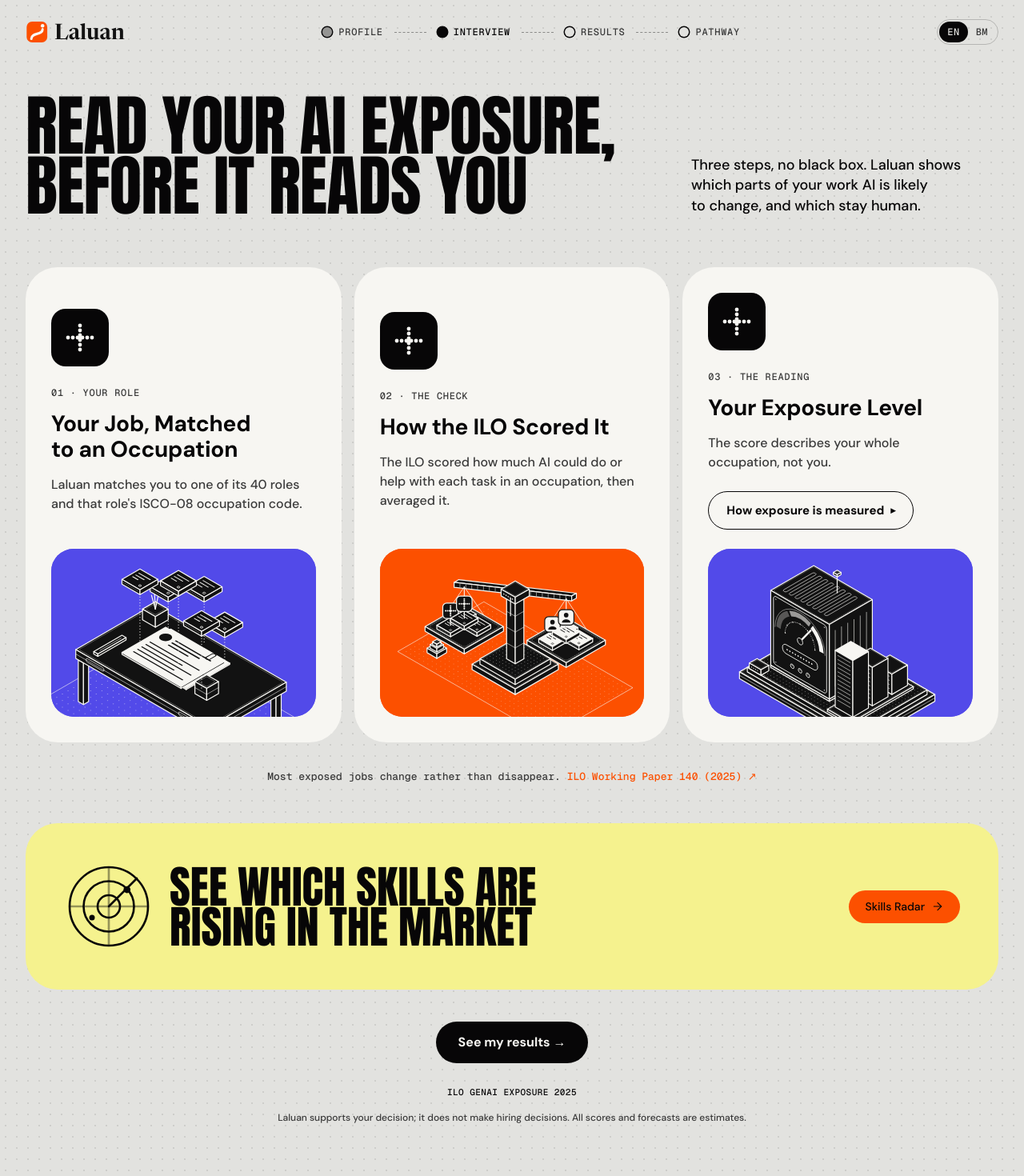
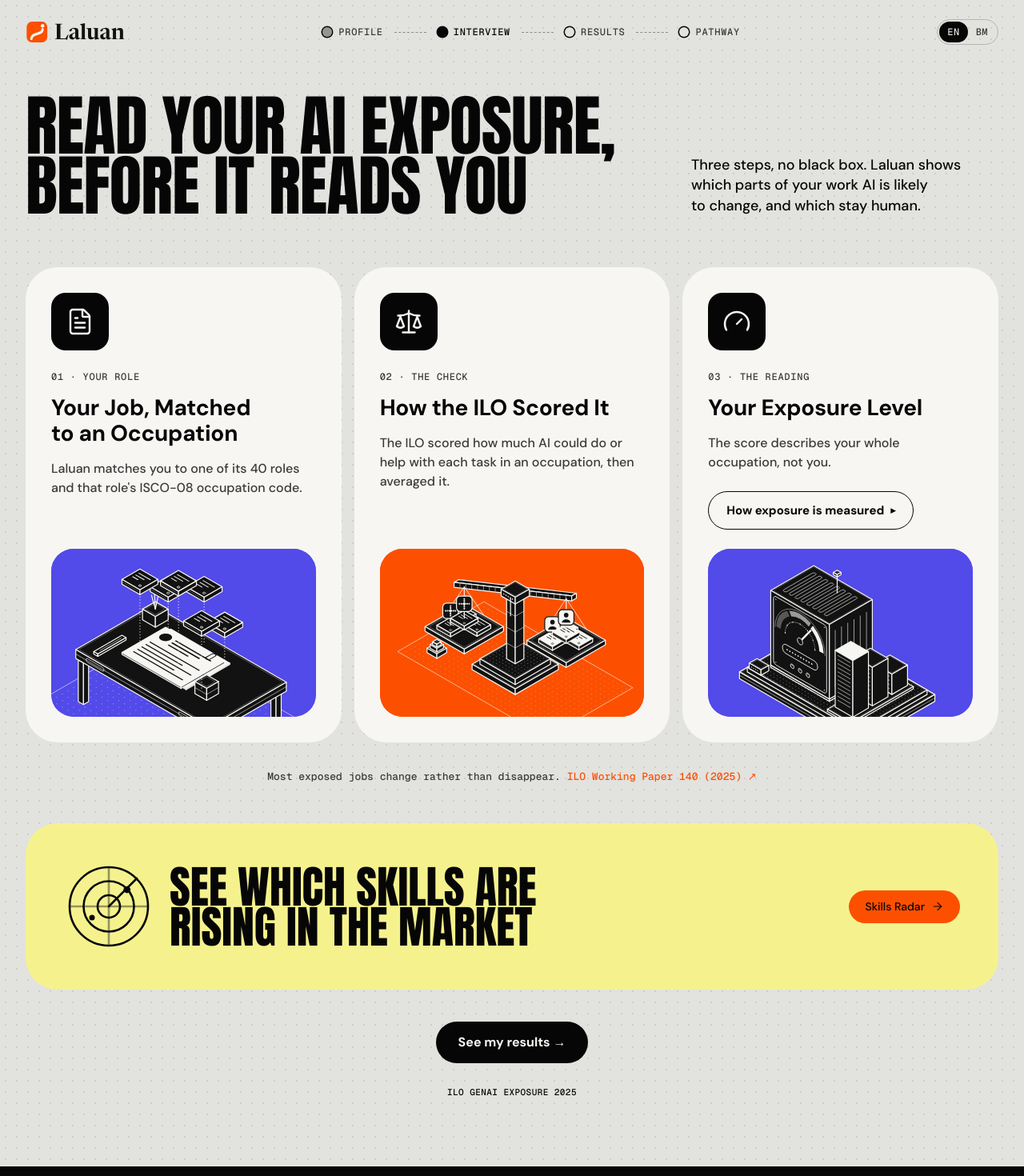
Before and after one commit to Jie-coder/hoo-lee-sheet-sdc2026, a Next.js app: page /exposure-intro in a window 1280 px wide. Shown: the top 1470 px of the page at 80% size. Built offline with nearby package versions, Linux system fonts and the light colour scheme.

Commit message:
Exposure intro: top-align card text, distinct lucide icons (FileText/Scale/Gauge), drop on-page decision line (footer keeps it)

```diff
--- a/src/components/caldera.tsx
+++ b/src/components/caldera.tsx
@@ -62,6 +62,7 @@ export function SourceRow({
   howOnClick,
   howLabel,
   className,
+  showDecisionLine = true,
 }: {
   sources?: readonly SourceRowItem[];
   howHref?: string;
@@ -69,6 +70,8 @@ export function SourceRow({
   howOnClick?: () => void;
   howLabel?: string;
   className?: string;
+  /** Hide the "supports your decision" line where the footer already shows it. */
+  showDecisionLine?: boolean;
 }) {
   const { t } = useT();
   const howText = `${howLabel ?? t("results.howNumbers")} →`;
@@ -111,9 +114,11 @@ export function SourceRow({
           ) : null}
         </div>
       )}
-      <p className="leading-relaxed">
-        {t("sourceRow.decisionLine")} {t("sourceRow.estimatesLine")}
-      </p>
+      {showDecisionLine && (
+        <p className="leading-relaxed">
+          {t("sourceRow.decisionLine")} {t("sourceRow.estimatesLine")}
+        </p>
+      )}
     </div>
   );
 }
--- a/src/components/exposure-intro-step.tsx
+++ b/src/components/exposure-intro-step.tsx
@@ -23,7 +23,7 @@ export function ExposureIntroStep() {
             {t("exposureIntro.seeResults")}
           </Link>
         </div>
-        <SourceRow className="items-center text-center" sources={[{ label: t("exposure.sourceIlo") }]} />
+        <SourceRow showDecisionLine={false} className="items-center text-center" sources={[{ label: t("exposure.sourceIlo") }]} />
       </div>
     </main>
   );
--- a/src/components/exposure-intro.tsx
+++ b/src/components/exposure-intro.tsx
@@ -4,6 +4,7 @@
 "use client";
 
 import Link from "next/link";
+import { FileText, Gauge, Scale } from "lucide-react";
 import { PageHero } from "@/components/caldera";
 import { useT } from "@/lib/i18n";
 import type { MessageKey } from "@/lib/i18n-messages";
@@ -17,21 +18,35 @@ const ROWS: ReadonlyArray<{
   { n: 3, panel: "violet" },
 ];
 
+const ICONS = { 1: FileText, 2: Scale, 3: Gauge } as const;
+
 export function ExposureIntro() {
   const { t } = useT();
   return (
-    <section className="mx-auto w-full max-w-[1440px] min-w-0 px-4 pt-8 sm:px-6 md:px-8 md:pt-10" aria-labelledby="exposure-intro-heading">
+    <section
+      className="mx-auto w-full max-w-[1440px] min-w-0 px-4 pt-8 sm:px-6 md:px-8 md:pt-10"
+      aria-labelledby="exposure-intro-heading"
+    >
       <PageHero
         title={t("exposureIntro.heading")}
         lede={t("exposureIntro.lede")}
         titleClassName="text-[clamp(44px,11vw,56px)] md:text-[clamp(56px,6.5vw,88px)]"
       />
       <div className="mt-12 grid grid-cols-1 items-stretch gap-4 md:mt-16 md:grid-cols-3">
-        {ROWS.map(({ n, panel }) => (
-          <div key={n} className="flex h-full min-w-0 flex-col gap-6 rounded-[40px] bg-card p-6 md:p-8">
-            <div className="flex flex-1 flex-col justify-center gap-6">
-              {/* eslint-disable-next-line @next/next/no-img-element -- static decorative icon */}
-              <img src={`/exposure/ic${n}.svg`} alt="" aria-hidden className="size-[72px] rounded-[18px] bg-ink p-3" />
+        {ROWS.map(({ n, panel }) => {
+          const Icon = ICONS[n];
+          return (
+            <div
+              key={n}
+              className="flex h-full min-w-0 flex-col gap-6 rounded-[40px] bg-card p-6 md:p-8"
+            >
+              <div className="flex flex-1 flex-col justify-start gap-6">
+                <span
+                  aria-hidden
+                  className="flex size-[72px] items-center justify-center rounded-[18px] bg-ink text-card"
+                >
+                  <Icon className="size-9" strokeWidth={1.5} />
+                </span>
                 <div>
                   <p className="mb-3.5 font-mono text-[12px] tracking-[0.06em] text-grey uppercase">
                     {t(`exposureIntro.step${n}.label` as MessageKey)}
@@ -39,18 +54,28 @@ export function ExposureIntro() {
                   <h3 className="mb-4 font-sans text-[26px] leading-[1.15] font-semibold tracking-[-0.01em] text-balance md:text-[28px]">
                     {t(`exposureIntro.step${n}.title` as MessageKey)}
                   </h3>
-                <p className="text-grey">{t(`exposureIntro.step${n}.body` as MessageKey)}</p>
+                  <p className="text-grey">
+                    {t(`exposureIntro.step${n}.body` as MessageKey)}
+                  </p>
                   {n === 3 && (
                     <details className="group mt-6">
                       <summary className="inline-flex cursor-pointer list-none items-center gap-2 rounded-full border-[1.5px] border-ink px-[22px] py-3 text-[15px] font-bold text-ink hover:bg-ink hover:text-card">
                         {t("exposureIntro.measuredExpandTitle")}
-                      <span aria-hidden className="text-[12px] transition-transform group-open:rotate-90">▸</span>
+                        <span
+                          aria-hidden
+                          className="text-[12px] transition-transform group-open:rotate-90"
+                        >
+                          ▸
+                        </span>
                       </summary>
                       <div className="mt-4 space-y-3 border-t-[1.5px] border-dashed border-ink/25 pt-4 text-[14px] leading-relaxed text-grey">
                         <p>{t("exposurePage.whatBody")}</p>
                         <p>{t("exposurePage.howCatalogue")}</p>
                         <p>{t("exposurePage.howMatch")}</p>
-                      <Link href="/data-sources" className="inline-block font-mono text-[12px] tracking-[0.04em] text-sage-dark uppercase hover:underline">
+                        <Link
+                          href="/data-sources"
+                          className="inline-block font-mono text-[12px] tracking-[0.04em] text-sage-dark uppercase hover:underline"
+                        >
                           {t("exposureIntro.dataSourcesLink")} →
                         </Link>
                       </div>
@@ -63,10 +88,15 @@ export function ExposureIntro() {
                 aria-hidden
               >
                 {/* eslint-disable-next-line @next/next/no-img-element -- static decorative illustration */}
-              <img src={`/exposure/u${n}.svg`} alt="" className="size-full object-cover" />
+                <img
+                  src={`/exposure/u${n}.svg`}
+                  alt=""
+                  className="size-full object-cover"
+                />
               </div>
             </div>
-        ))}
+          );
+        })}
       </div>
       <div className="mt-8">
         <p className="text-center font-mono text-[13px] leading-relaxed text-grey">
```
Lines whose indentation alone changed are shown as unchanged.
